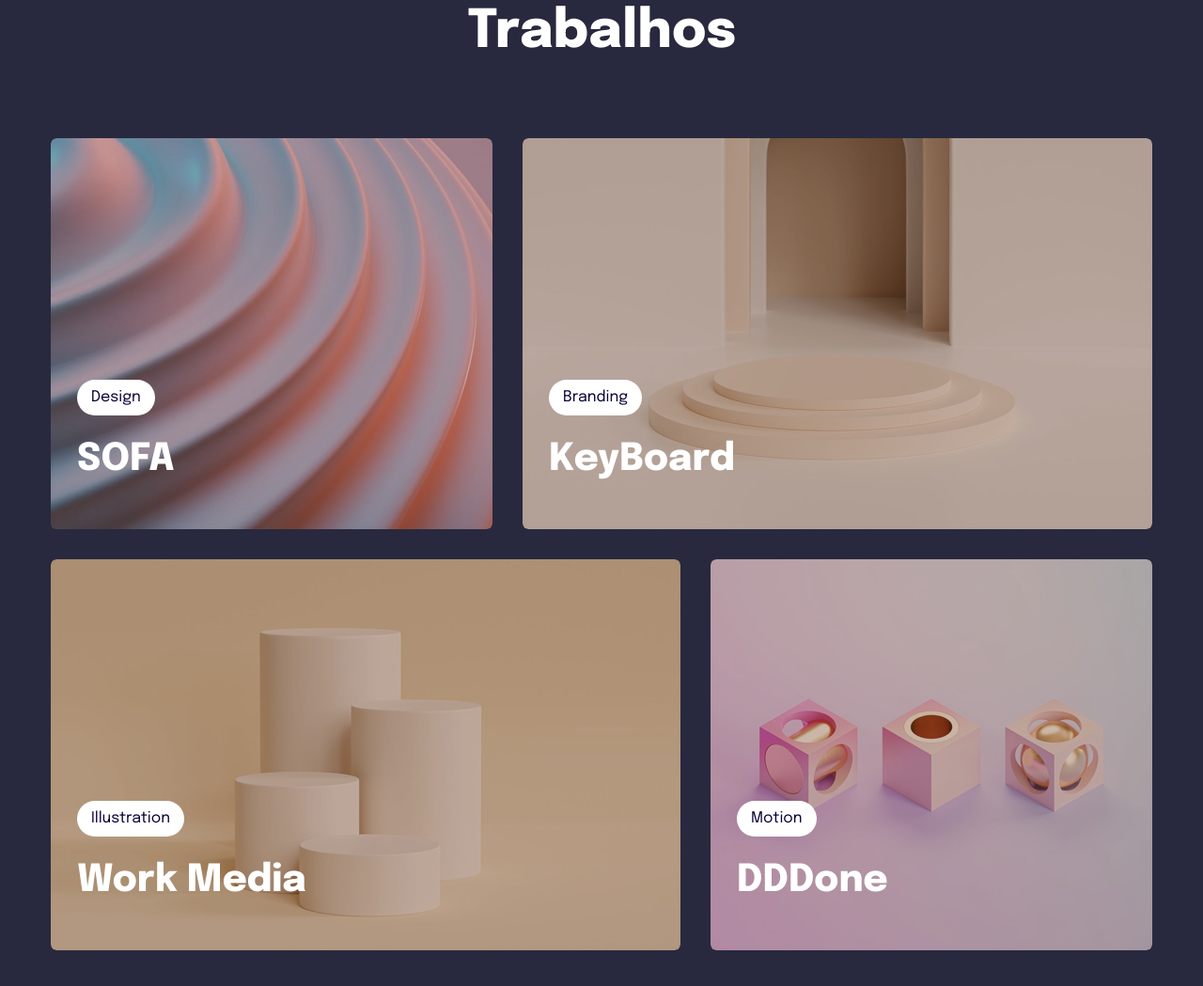
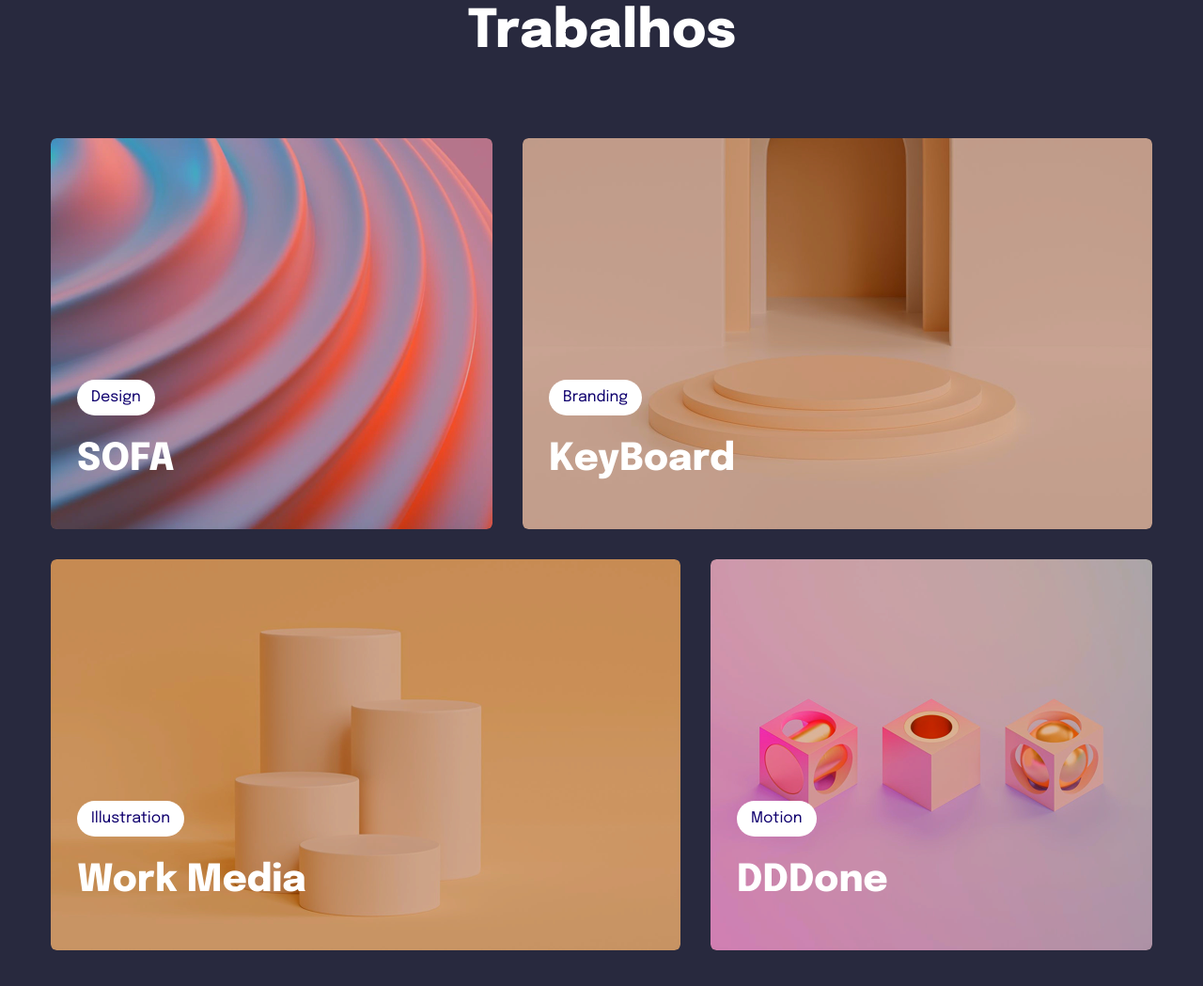
Before and after one commit to kauankarvalho/Trabalhos-Recentes, a website: page index.html in a window 1280 px wide. Shown: the part 151-1200 px from the top of the page at 94% size. Drawn offline with Linux system fonts and the light colour scheme.

Commit message:
feat: add saturation to cards and dynamically adjust padding for responsiveness

```diff
--- a/index.html
+++ b/index.html
@@ -15,7 +15,7 @@
     <title>Trabalhos</title>
   </head>
 
-  <body class="flex h-[100%] flex-col gap-[8rem] bg-[#28293E] px-[2.3rem] py-[10.5rem]">
+  <body class="flex h-[100%] flex-col gap-[8rem] bg-[#28293E] px-[2.3rem] py-[10.5rem] min-[800px]:px-[4rem]">
     <header class="flex animate-topdown flex-col items-center gap-[1.7rem]">
       <p class="font-epilogue text-[1.6rem]/[3.2rem] tracking-[0.3rem] text-[#BBB3E6]">RECENTES</p>
       <h1 class="font-epilogue text-[4rem]/[4.8rem] font-extrabold text-white min-[800px]:text-[5.6rem]/[6.4rem]">
@@ -28,7 +28,7 @@
         class="grid w-full max-w-[33rem] animate-topdown grid-cols-1 grid-rows-4 gap-[3.2rem] min-[800px]:max-w-[117.2rem] min-[800px]:grid-cols-[minmax(auto,_1fr)_16.8rem_minmax(auto,_1fr)] min-[800px]:grid-rows-2"
       >
         <section
-          class="flex h-[41.6rem] flex-col justify-end gap-[2.3rem] rounded-[0.6rem] bg-[url(../src/assets/design.png)] bg-left-top bg-no-repeat px-[2.8rem] py-[5rem] transition-all duration-[0.3s] ease-in-out hover:scale-[1.05] hover:opacity-80"
+          class="flex h-[41.6rem] flex-col justify-end gap-[2.3rem] rounded-[0.6rem] bg-[url(../src/assets/design.png)] bg-left-top bg-no-repeat px-[2.8rem] py-[5rem] saturate-200 transition-all duration-[0.3s] ease-in-out hover:scale-[1.05] hover:opacity-70"
         >
           <span
             class="max-w-max rounded-[1.9rem] bg-white px-[1.5rem] py-[0.3rem] font-epilogue text-[1.6rem]/[3.2rem] text-[#090039]"
@@ -40,7 +40,7 @@
         </section>
 
         <section
-          class="flex h-[41.6rem] flex-col justify-end gap-[2.3rem] rounded-[0.6rem] bg-[url(../src/assets/branding.png)] bg-left-top bg-no-repeat px-[2.8rem] py-[5rem] transition-all duration-[0.3s] ease-in-out hover:scale-[1.05] hover:opacity-80 min-[800px]:col-span-2"
+          class="flex h-[41.6rem] flex-col justify-end gap-[2.3rem] rounded-[0.6rem] bg-[url(../src/assets/branding.png)] bg-left-top bg-no-repeat px-[2.8rem] py-[5rem] saturate-200 transition-all duration-[0.3s] ease-in-out hover:scale-[1.05] hover:opacity-70 min-[800px]:col-span-2"
         >
           <span
             class="max-w-max rounded-[1.9rem] bg-white px-[1.5rem] py-[0.3rem] font-epilogue text-[1.6rem]/[3.2rem] text-[#090039]"
@@ -52,7 +52,7 @@
         </section>
 
         <section
-          class="flex h-[41.6rem] flex-col justify-end gap-[2.3rem] rounded-[0.6rem] bg-[url(../src/assets/illustration.png)] bg-left-top bg-no-repeat px-[2.8rem] py-[5rem] transition-all duration-[0.3s] ease-in-out hover:scale-[1.05] hover:opacity-80 min-[800px]:col-span-2"
+          class="flex h-[41.6rem] flex-col justify-end gap-[2.3rem] rounded-[0.6rem] bg-[url(../src/assets/illustration.png)] bg-left-top bg-no-repeat px-[2.8rem] py-[5rem] saturate-200 transition-all duration-[0.3s] ease-in-out hover:scale-[1.05] hover:opacity-70 min-[800px]:col-span-2"
         >
           <span
             class="max-w-max rounded-[1.9rem] bg-white px-[1.5rem] py-[0.3rem] font-epilogue text-[1.6rem]/[3.2rem] text-[#090039]"
@@ -64,7 +64,7 @@
         </section>
 
         <section
-          class="flex h-[41.6rem] flex-col justify-end gap-[2.3rem] rounded-[0.6rem] bg-[url(../src/assets/motion.png)] bg-left-top bg-no-repeat px-[2.8rem] py-[5rem] transition-all duration-[0.3s] ease-in-out hover:scale-[1.05] hover:opacity-80"
+          class="flex h-[41.6rem] flex-col justify-end gap-[2.3rem] rounded-[0.6rem] bg-[url(../src/assets/motion.png)] bg-left-top bg-no-repeat px-[2.8rem] py-[5rem] saturate-200 transition-all duration-[0.3s] ease-in-out hover:scale-[1.05] hover:opacity-70"
         >
           <span
             class="max-w-max rounded-[1.9rem] bg-white px-[1.5rem] py-[0.3rem] font-epilogue text-[1.6rem]/[3.2rem] text-[#090039]"
```
Also changed, not shown: dist/style.css.
